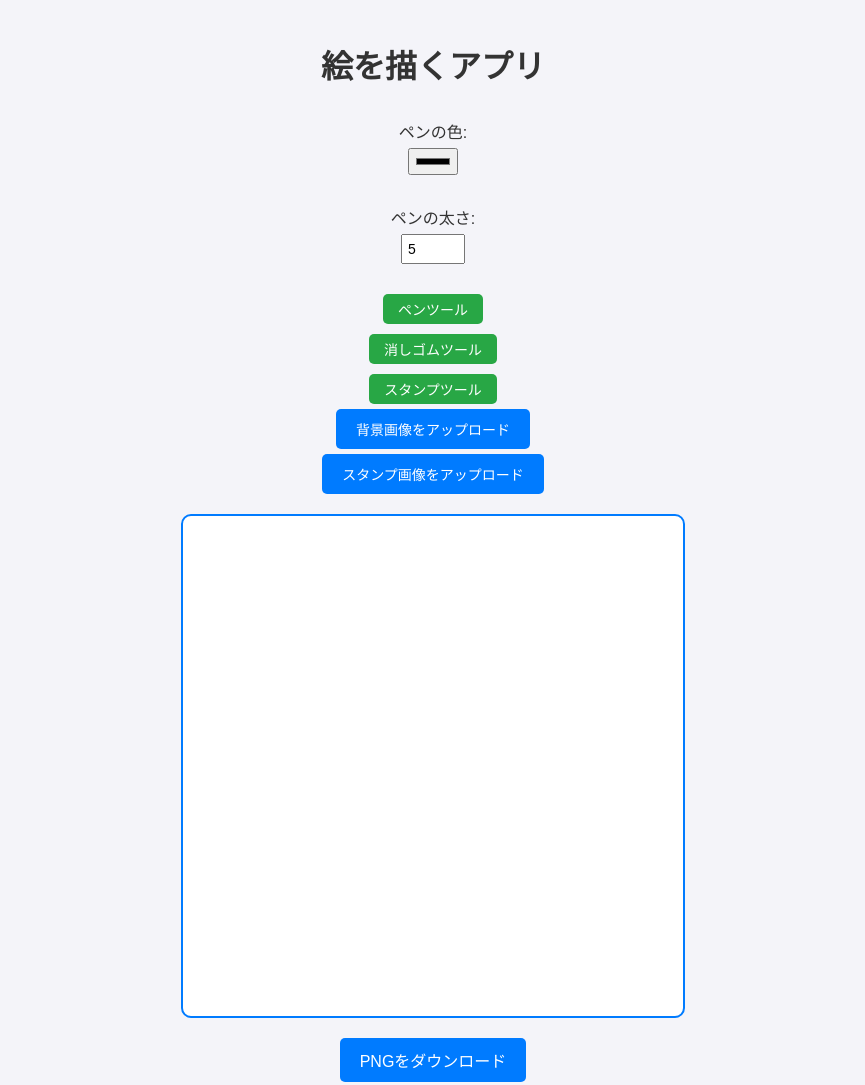
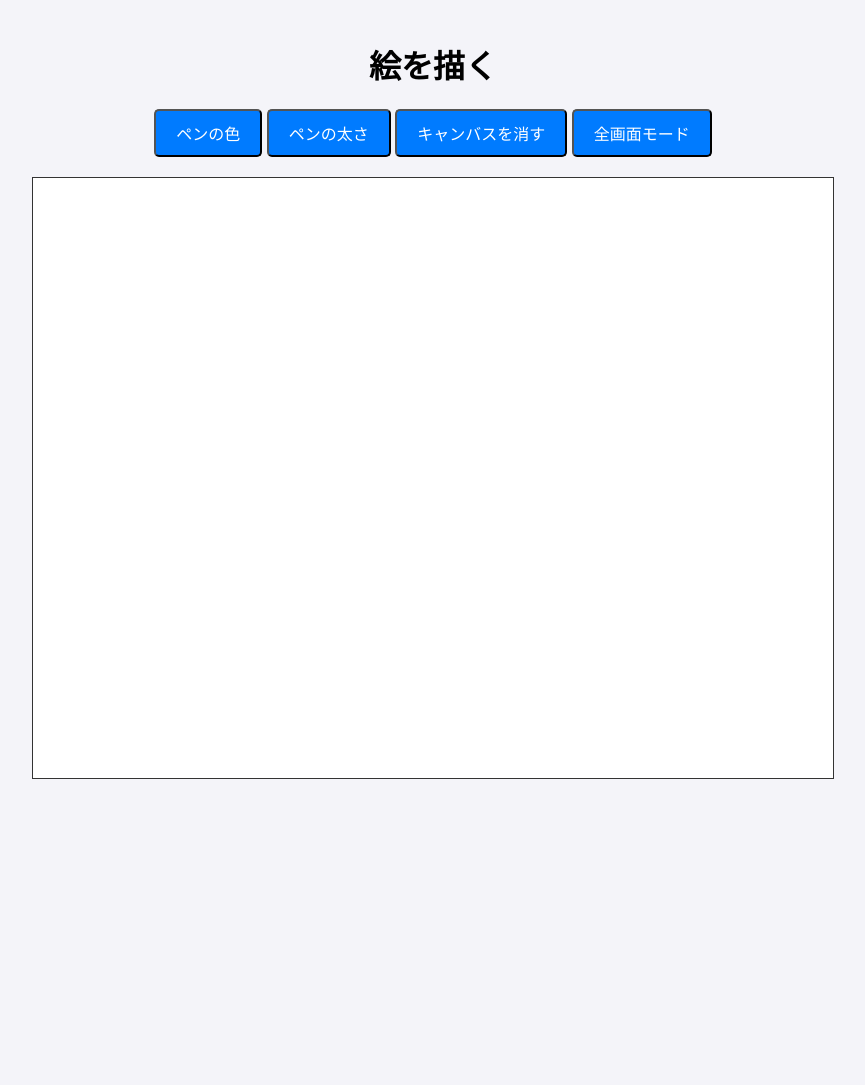
Before and after one commit to Wataamee777/canvas-tool, a plain HTML site: page drawing.html in a window 1280 px wide. Shown: the whole page, without its empty margins (207-1072 px from the left). After the commit the page ends 800 px from the top, so only its background shows below. Drawn offline with Linux system fonts and the light colour scheme.

Commit message:
Update drawing.html

```diff
--- a/drawing.html
+++ b/drawing.html
@@ -3,286 +3,142 @@
 <head>
     <meta charset="UTF-8">
     <meta name="viewport" content="width=device-width, initial-scale=1.0">
-    <title>canvas-tools</title>
+    <title>Canvas Drawing</title>
     <style>
         body {
             font-family: Arial, sans-serif;
             margin: 0;
             padding: 20px;
+            background-color: #f4f4f9;
             display: flex;
             flex-direction: column;
             align-items: center;
-            background-color: #f4f4f9;
         }
-        h1 {
-            color: #333;
+        canvas {
+            border: 1px solid #333;
+            background-color: #fff;
         }
-        label {
-            margin-top: 10px;
-            font-size: 16px;
-            color: #333;
+        .toolbar {
+            margin-bottom: 20px;
         }
-        input[type="color"],
-        input[type="number"] {
-            margin-top: 5px;
-            margin-bottom: 20px;
-            padding: 5px;
-            font-size: 14px;
-        }
-        input[type="file"] {
-            display: none;
-        }
-        .custom-file-upload {
-            margin-top: 5px;
+        .btn {
             padding: 10px 20px;
             background-color: #007bff;
             color: #fff;
-            border-radius: 5px;
-            border: none;
-            cursor: pointer;
-            font-size: 14px;
-            text-align: center;
-            transition: background-color 0.3s;
-            display: inline-block;
-        }
-        .custom-file-upload:hover {
-            background-color: #0056b3;
-        }
-        canvas {
-            border: 2px solid #007bff;
-            border-radius: 10px;
-            margin-top: 20px;
-            background-color: #fff;
-        }
-        button {
-            margin-top: 20px;
-            padding: 10px 20px;
-            background-color: #007bff;
-            color: #fff;
-            border: none;
             border-radius: 5px;
             font-size: 16px;
             cursor: pointer;
             transition: background-color 0.3s;
         }
-        button:hover {
+        .btn:hover {
             background-color: #0056b3;
         }
-        .tool-btn {
+        .fullscreen-btn {
             margin-top: 10px;
-            padding: 5px 15px;
-            background-color: #28a745;
-            color: #fff;
-            border: none;
-            border-radius: 5px;
-            font-size: 14px;
-            cursor: pointer;
         }
-        .tool-btn:hover {
-            background-color: #218838;
+        .hidden {
+            display: none;
         }
     </style>
 </head>
 <body>
-    <h1>絵を描くアプリ</h1>
-    <label for="colorPicker">ペンの色:</label>
-    <input type="color" id="colorPicker" value="#000000">
-    <label for="sizePicker">ペンの太さ:</label>
-    <input type="number" id="sizePicker" min="1" max="50" value="5">
-
-    <!-- ツール切り替えボタン -->
-    <button id="penTool" class="tool-btn">ペンツール</button>
-    <button id="eraserTool" class="tool-btn">消しゴムツール</button>
-    <button id="stampTool" class="tool-btn">スタンプツール</button>
-
-    <label for="imageUpload" class="custom-file-upload">
-        背景画像をアップロード
-    </label>
-    <input type="file" id="imageUpload" accept="image/*">
-
-    <label for="stampUpload" class="custom-file-upload">
-        スタンプ画像をアップロード
-    </label>
-    <input type="file" id="stampUpload" accept="image/*">
-
-    <canvas id="drawingCanvas" width="500" height="500"></canvas>
-    <button id="downloadBtn">PNGをダウンロード</button>
+    <h1>絵を描く</h1>
+    <div class="toolbar">
+        <button class="btn" onclick="changeColor()">ペンの色</button>
+        <button class="btn" onclick="changeSize()">ペンの太さ</button>
+        <button class="btn" onclick="clearCanvas()">キャンバスを消す</button>
+        <button class="btn" onclick="toggleFullScreen()">全画面モード</button>
+    </div>
+    <canvas id="canvas" width="800" height="600"></canvas>
 
     <script>
-        const canvas = document.getElementById('drawingCanvas');
-        const ctx = canvas.getContext('2d');
-        const colorPicker = document.getElementById('colorPicker');
-        const sizePicker = document.getElementById('sizePicker');
-        const penToolBtn = document.getElementById('penTool');
-        const eraserToolBtn = document.getElementById('eraserTool');
-        const stampToolBtn = document.getElementById('stampTool');
-        let drawing = false;
-        let eraserMode = false;  // 消しゴムモード
-        let stampMode = false;   // スタンプモード
-        let stampImage = null;   // スタンプ画像
+        // キャンバスと描画コンテキスト
+        const canvas = document.getElementById("canvas");
+        const ctx = canvas.getContext("2d");
 
-        // ペンと消しゴムのツール切り替え
-        penToolBtn.addEventListener('click', function() {
-            eraserMode = false;
-            stampMode = false;
-            ctx.globalCompositeOperation = 'source-over'; // 通常の描画
-        });
+        let painting = false;
+        let penColor = "#000000";
+        let penSize = 5;
 
-        eraserToolBtn.addEventListener('click', function() {
-            eraserMode = true;
-            stampMode = false;
-            ctx.globalCompositeOperation = 'destination-out'; // 消しゴムモード
-        });
-
-        stampToolBtn.addEventListener('click', function() {
-            stampMode = true;
-            eraserMode = false;
-        });
-
-        // マウスイベント
-        canvas.addEventListener('mousedown', startDrawing);
-        canvas.addEventListener('mousemove', draw);
-        canvas.addEventListener('mouseup', stopDrawing);
-        canvas.addEventListener('mouseout', stopDrawing);
-
-        // タッチイベント
-        canvas.addEventListener('touchstart', startDrawing);
-        canvas.addEventListener('touchmove', draw);
-        canvas.addEventListener('touchend', stopDrawing);
-
-        function getTouchPos(canvas, touchEvent) {
-            const rect = canvas.getBoundingClientRect();
-            const touch = touchEvent.touches[0];
-            return {
-                x: touch.clientX - rect.left,
-                y: touch.clientY - rect.top
-            };
-        }
-
-        function startDrawing(e) {
-            drawing = true;
+        // 描画開始
+        function startPosition(e) {
+            painting = true;
             draw(e);
         }
 
+        // 描画終了
+        function endPosition() {
+            painting = false;
+            ctx.beginPath();
+        }
+
+        // 描画
         function draw(e) {
-            if (!drawing) return;
+            if (!painting) return;
+            ctx.lineWidth = penSize;
+            ctx.lineCap = "round";
+            ctx.strokeStyle = penColor;
 
-            let posX, posY;
-            if (e.type === 'touchmove' || e.type === 'mousedown') {
-                const pos = e.type === 'touchmove' ? getTouchPos(canvas, e) : { x: e.clientX - canvas.offsetLeft, y: e.clientY - canvas.offsetTop };
-                posX = pos.x;
-                posY = pos.y;
-            }
+            ctx.lineTo(e.clientX - canvas.offsetLeft, e.clientY - canvas.offsetTop);
+            ctx.stroke();
+            ctx.beginPath();
+            ctx.moveTo(e.clientX - canvas.offsetLeft, e.clientY - canvas.offsetTop);
+        }
 
-            if (stampMode && stampImage) {
-                // スタンプ画像を描画
-                ctx.drawImage(stampImage, posX - stampImage.width / 2, posY - stampImage.height / 2);
+        // ペンの色変更
+        function changeColor() {
+            penColor = prompt("新しいペンの色を入力（例: #ff0000）", penColor);
+        }
+
+        // ペンの太さ変更
+        function changeSize() {
+            penSize = parseInt(prompt("ペンの太さを入力（例: 5）", penSize));
+        }
+
+        // キャンバスを消す
+        function clearCanvas() {
+            ctx.clearRect(0, 0, canvas.width, canvas.height);
+        }
+
+        // 全画面モードのトグル
+        function toggleFullScreen() {
+            if (!document.fullscreenElement) {
+                if (canvas.requestFullscreen) {
+                    canvas.requestFullscreen();
+                } else if (canvas.mozRequestFullScreen) { // Firefox
+                    canvas.mozRequestFullScreen();
+                } else if (canvas.webkitRequestFullscreen) { // Chrome, Safari and Opera
+                    canvas.webkitRequestFullscreen();
+                } else if (canvas.msRequestFullscreen) { // IE/Edge
+                    canvas.msRequestFullscreen();
+                }
             } else {
-                ctx.lineWidth = sizePicker.value;
-                ctx.lineCap = 'round';
-                ctx.strokeStyle = eraserMode ? '#ffffff' : colorPicker.value;
-
-                ctx.lineTo(posX, posY);
-                ctx.stroke();
-                ctx.beginPath();
-                ctx.moveTo(posX, posY);
+                if (document.exitFullscreen) {
+                    document.exitFullscreen();
+                } else if (document.mozCancelFullScreen) { // Firefox
+                    document.mozCancelFullScreen();
+                } else if (document.webkitExitFullscreen) { // Chrome, Safari and Opera
+                    document.webkitExitFullscreen();
+                } else if (document.msExitFullscreen) { // IE/Edge
+                    document.msExitFullscreen();
+                }
             }
         }
 
-        function stopDrawing() {
-            drawing = false;
-            ctx.beginPath();
-        }
+        // イベントリスナー
+        canvas.addEventListener("mousedown", startPosition);
+        canvas.addEventListener("mouseup", endPosition);
+        canvas.addEventListener("mousemove", draw);
 
-        // ダウンロードボタン
-        document.getElementById('downloadBtn').addEventListener('click', function() {
-            const link = document.createElement('a');
-            link.download = 'drawing.png';
-            link.href = canvas.toDataURL();
-            link.click();
-        });
-
-        // 背景画像のアップロード
-        document.getElementById('imageUpload').addEventListener('change', function(e) {
-            const file = e.target.files[0];
-            if (file) {
-                const reader = new FileReader();
-                reader.onload = function(event) {
-                    const img = new Image();
-                    img.onload = function() {
-                        ctx.drawImage(img, 0, 0, canvas.width, canvas.height);
-                    };
-                    img.src = event.target.result;
-                };
-                reader.readAsDataURL(file);
+        // 全画面モード時にキャンバスのサイズを調整する
+        document.addEventListener("fullscreenchange", () => {
+            if (document.fullscreenElement) {
+                canvas.width = window.innerWidth;
+                canvas.height = window.innerHeight;
+            } else {
+                canvas.width = 800;
+                canvas.height = 600;
             }
-        });
-
-        // スタンプ画像のアップロード
-        document.getElementById('stampUpload').addEventListener('change', function(e) {
-            const file = e.target.files[0];
-            if (file) {
-                const reader = new FileReader();
-                reader.onload = function(event) {
-                    const img = new Image();
-                    img.onload = function() {
-                        stampImage = img;
-                    };
-                    img.src = event.target.result;
-                };
-                reader.readAsDataURL(file);
-            }
-        });
-
-        // クッキーに保存する関数
-        function setCookie(name, value, days) {
-            const expires = new Date();
-            expires.setTime(expires.getTime() + (days * 24 * 60 * 60 * 1000));
-            document.cookie = `${name}=${value};expires=${expires.toUTCString()};path=/`;
-        }
-
-        // クッキーから取得する関数
-        function getCookie(name) {
-            const nameEQ = name + "=";
-            const ca = document.cookie.split(';');
-            for (let i = 0; i < ca.length; i++) {
-                let c = ca[i];
-                while (c.charAt(0) == ' ') c = c.substring(1, c.length);
-                if (c.indexOf(nameEQ) == 0) return c.substring(nameEQ.length, c.length);
-            }
-            return null;
-        }
-
-        // 初期設定の読み込み（クッキーから）
-        window.onload = function() {
-            const color = getCookie('penColor');
-            const size = getCookie('penSize');
-            const image = getCookie('canvasImage');
-
-            if (color) colorPicker.value = color;
-            if (size) sizePicker.value = size;
-            if (image) {
-                const img = new Image();
-                img.onload = function() {
-                    ctx.drawImage(img, 0, 0, canvas.width, canvas.height);
-                };
-                img.src = image;
-            }
-        };
-
-        // 色と太さを変更したときに保存
-        colorPicker.addEventListener('input', function() {
-            setCookie('penColor', colorPicker.value, 7);
-        });
-        sizePicker.addEventListener('input', function() {
-            setCookie('penSize', sizePicker.value, 7);
-        });
-
-        // 描画を終了したときにクッキーに保存
-        window.addEventListener('beforeunload', function() {
-            setCookie('penColor', colorPicker.value, 7);
-            setCookie('penSize', sizePicker.value, 7);
-            setCookie('canvasImage', canvas.toDataURL(), 7); // 描画内容をクッキーに保存
         });
     </script>
 </body>
```
